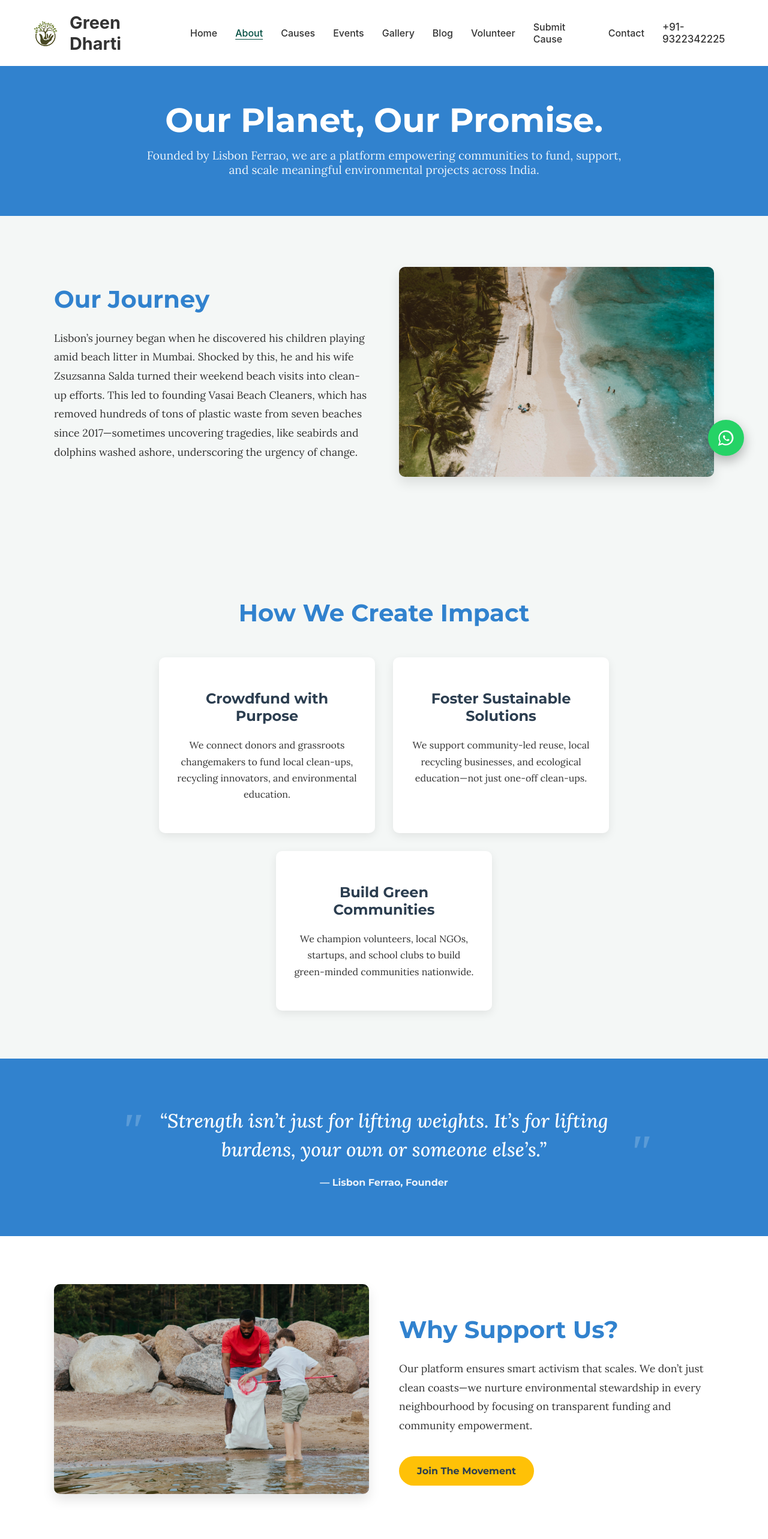
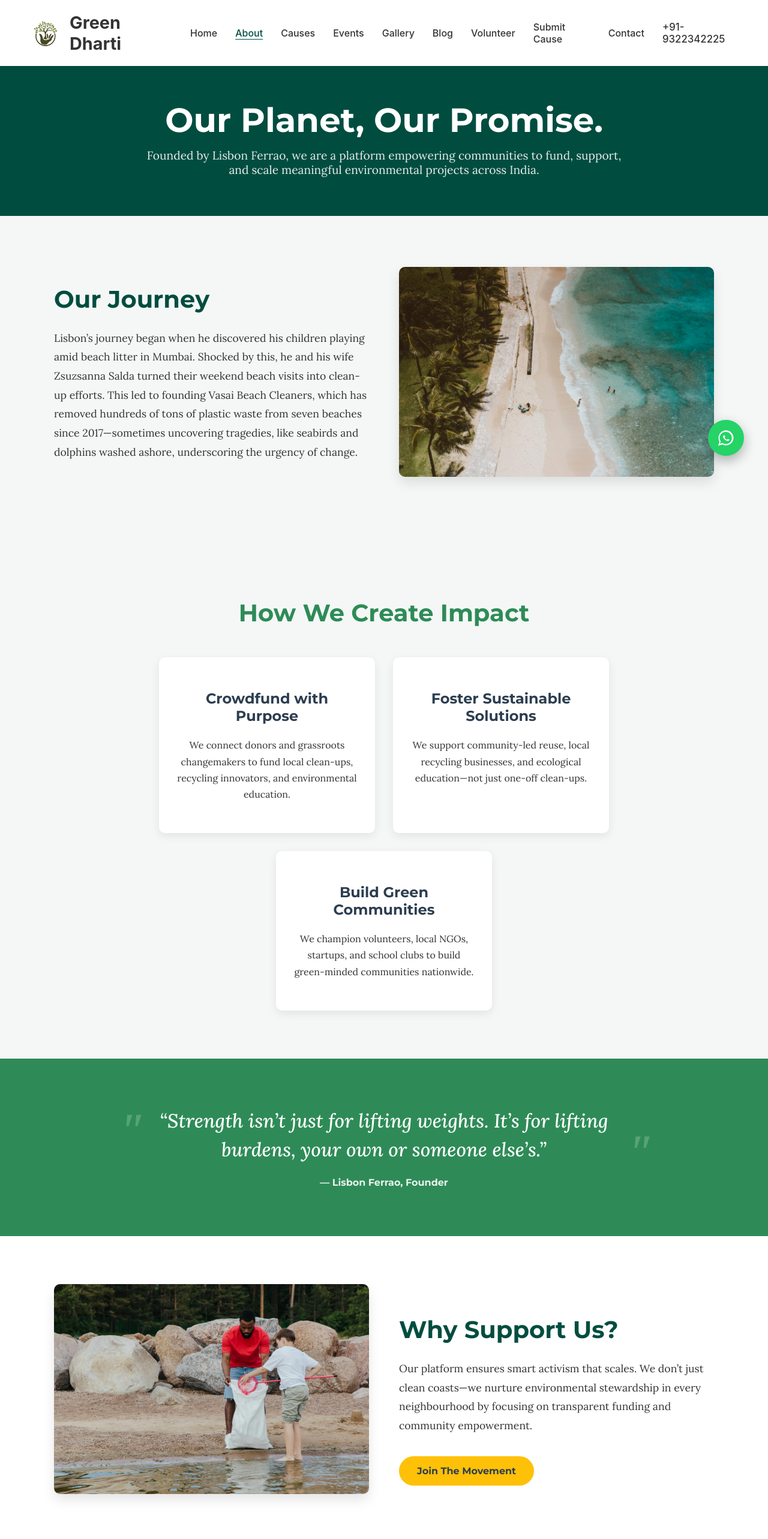
Before and after one commit to TejasMahakalAlpha/crowd_fund, a React (Vite) app in the folder BRD-Crowdfund/frontend/: page /about in a window 1280 px wide. Shown: the top 2566 px of the page at 60% size. Built offline with nearby package versions, Linux system fonts and the light colour scheme.

Commit message:
update about page color

```diff
--- a/BRD-Crowdfund/frontend/src/components/Footer.css
+++ b/BRD-Crowdfund/frontend/src/components/Footer.css
@@ -124,13 +124,10 @@
 
 /* --- BOTTOM BAR --- */
 .footer-bottom {
-  /* background-color: var(--dark-bg); */
-  /* border-top: 1px solid rgba(255, 255, 255, 0.1); */
   margin-top: 30px;
   padding: 15px 0;
   text-align: center;
   font-size: 0.8rem;
-  /* color: var(--heading-text); */
   color : white;
 }
 
@@ -173,35 +170,6 @@
   background: #379a9a;
 }
 
-/* Terms link button in footer */
-/* .terms-btn {
-  background: none;
-  border: none;
-  color: #4d66c2;
-  cursor: pointer;
-  font-size: inherit;
-  text-decoration: underline;
-  padding: 0;
-}
-.terms-btn:hover {
-  color: #379a9a; */
-/* } */
-/* Popup Overlay */
-.terms-popup-overlay {
-  position: fixed;
-  top: 0;
-  left: 0;
-  width: 100%;
-  height: 100%;
-  background: rgba(0,0,0,0.6);
-  display: flex;
-  justify-content: center;
-  align-items: center;
-  z-index: 2000;
-
-}
-
-/* Popup Box */
 /* --- Popup Overlay --- */
 .terms-popup-overlay {
   position: fixed;
@@ -224,8 +192,8 @@
   border-radius: 10px;
   max-width: 600px;
   width: 100%;
-  max-height: 80vh;       /* 👈 restrict height to viewport */
-  overflow-y: auto;       /* 👈 enables vertical scroll */
+  max-height: 80vh;      /* 👈 restrict height to viewport */
+  overflow-y: auto;      /* 👈 enables vertical scroll */
   box-shadow: 0 5px 15px rgba(0,0,0,0.3);
   position: relative;
   text-align: left;
@@ -280,16 +248,6 @@
   from { opacity: 0; transform: scale(0.95); }
   to { opacity: 1; transform: scale(1); }
 }
-/* Responsive Adjustments */
-
-
-@media (max-width: 480px) {
-  .terms-popup {
-    padding: 10px 15px;
-    font-size: 0.9rem;
-
-  }
-}
 
 /* --- RESPONSIVE ADJUSTMENTS --- */
 @media (max-width: 768px) {
@@ -313,6 +271,19 @@
     .terms-popup {
     padding: 15px 20px;
     max-width: 95%;
-     margin: 10px;
+      margin: 10px;
   }
 }
+
+@media (max-width: 480px) {
+  .terms-popup {
+    padding: 10px 15px;
+    font-size: 0.9rem;
+
+  }
+}
+
+/* --- ✅ THIS IS THE ADDED CODE TO FIX THE COLOR --- */
+.footer-bottom p {
+  color: #b0b0b0; /* Light grey for better visibility */
+}
--- a/BRD-Crowdfund/frontend/src/pages/About.css
+++ b/BRD-Crowdfund/frontend/src/pages/About.css
@@ -1,12 +1,13 @@
-/* src/pages/About.css - NEW V2 STYLES */
+/* src/pages/About.css - UPDATED & ISOLATED STYLES */
 
 /* --- FONT IMPORT --- */
 @import url('https://fonts.googleapis.com/css2?family=Montserrat:wght@400;700&family=Lora:ital,wght@0,400;1,500&display=swap');
 
 /* --- CSS VARIABLES FOR EASY THEMEING --- */
+/* We are keeping this block but will override the primary color directly in the styles below */
 :root {
-  --primary-color: #00695c; /* A slightly richer teal */
-  --secondary-color: #ffc107; /* A warm accent color (amber) */
+  --primary-color: #f45612;
+  --secondary-color: #ffc107;
   --light-bg: #f4f7f6;
   --dark-text: #2c3e50;
   --light-text: #ffffff;
@@ -22,19 +23,17 @@
 
 /* --- HERO SECTION - UPDATED STYLES --- */
 .about-hero-v2 {
-  /* Removed background image and height to create a content-sized banner */
   display: flex;
   align-items: center;
   justify-content: center;
   text-align: center;
   color: var(--light-text);
-  background-color: var(--primary-color); /* Set the solid background color */
-  padding: 60px 20px; /* Added padding to create banner height */
+  /* background-color: #ec6906; */
+background-color:  #004d40; /* <-- CHANGED to direct green color */
+  padding: 60px 20px;
 }
 
 .hero-overlay {
-  /* Removed dark overlay, max-width and border-radius */
-  /* This div now just holds the content */
   width: 100%;
 }
 
@@ -49,12 +48,10 @@
   font-size: 1.2rem;
   font-weight: 400;
   opacity: 0.9;
-  max-width: 800px; /* Added max-width here for readability */
+  max-width: 800px;
   margin: 0 auto;
-  color:white;
+  color: white;
 }
-
-/* --- ALL OTHER STYLES BELOW ARE UNCHANGED --- */
 
 /* --- GENERAL CONTENT & TWO-COLUMN LAYOUT --- */
 .content-section {
@@ -87,7 +84,7 @@
 .column-text h2 {
   font-family: var(--font-heading);
   font-size: 2.5rem;
-  color: var(--primary-color);
+  color: #004d40; /* <-- CHANGED to direct green color */
   margin-bottom: 20px;
 }
 
@@ -114,10 +111,11 @@
   background-color: var(--light-bg);
   text-align: center;
 }
+
 .approach-section h2 {
   font-family: var(--font-heading);
   font-size: 2.5rem;
-  color: var(--primary-color);
+  color: #2E8B57; /* <-- CHANGED to direct green color */
   margin-bottom: 50px;
 }
 
@@ -143,7 +141,7 @@
 }
 
 .card-icon {
-  color: var(--primary-color);
+  color: #2E8B57; /* <-- CHANGED to direct green color */
   margin-bottom: 15px;
 }
 
@@ -160,7 +158,7 @@
 /* --- QUOTE SECTION --- */
 .quote-section {
   padding: 80px 20px;
-  background-color: var(--primary-color);
+  background-color: #2E8B57; /* <-- CHANGED to direct green color */
   color: var(--light-text);
   text-align: center;
 }
@@ -185,10 +183,12 @@
   position: absolute;
   color: rgba(255, 255, 255, 0.2);
 }
+
 .quote-section blockquote::before {
   top: -20px;
   left: 0;
 }
+
 .quote-section blockquote::after {
   bottom: -40px;
   right: 0;
@@ -215,7 +215,7 @@
 }
 
 .cta-button:hover {
-  background-color: #ffca28; /* Slightly lighter amber */
+  background-color: #ffca28;
   transform: scale(1.05);
 }
 
```
